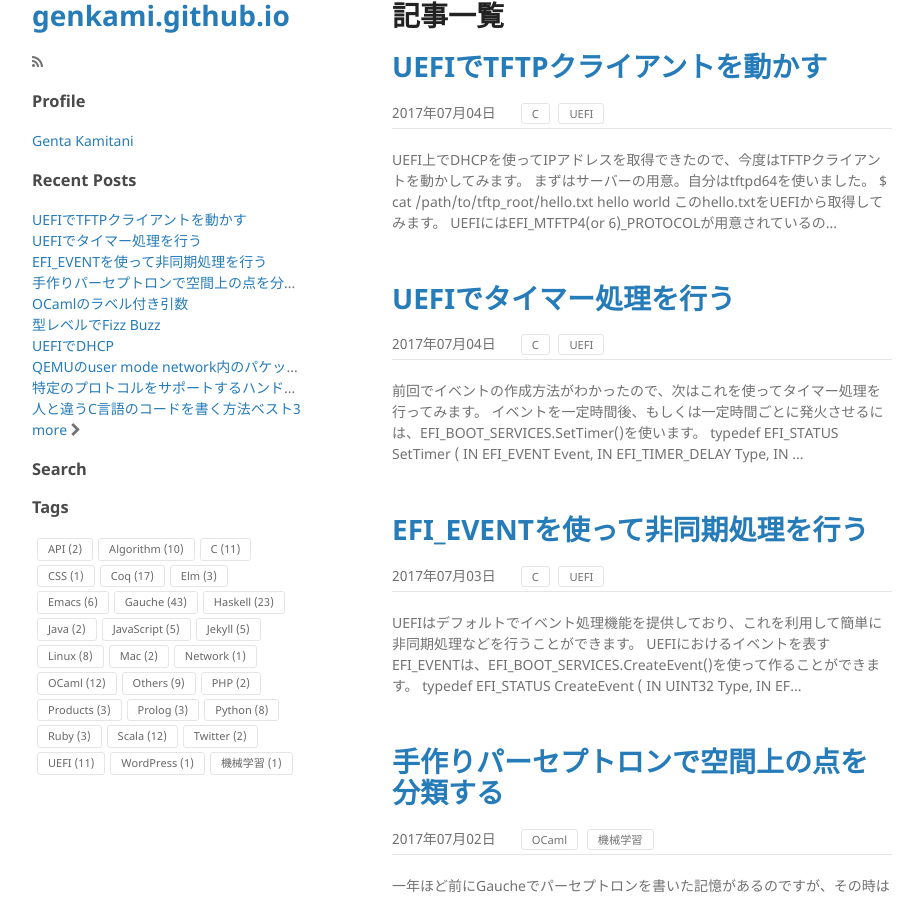
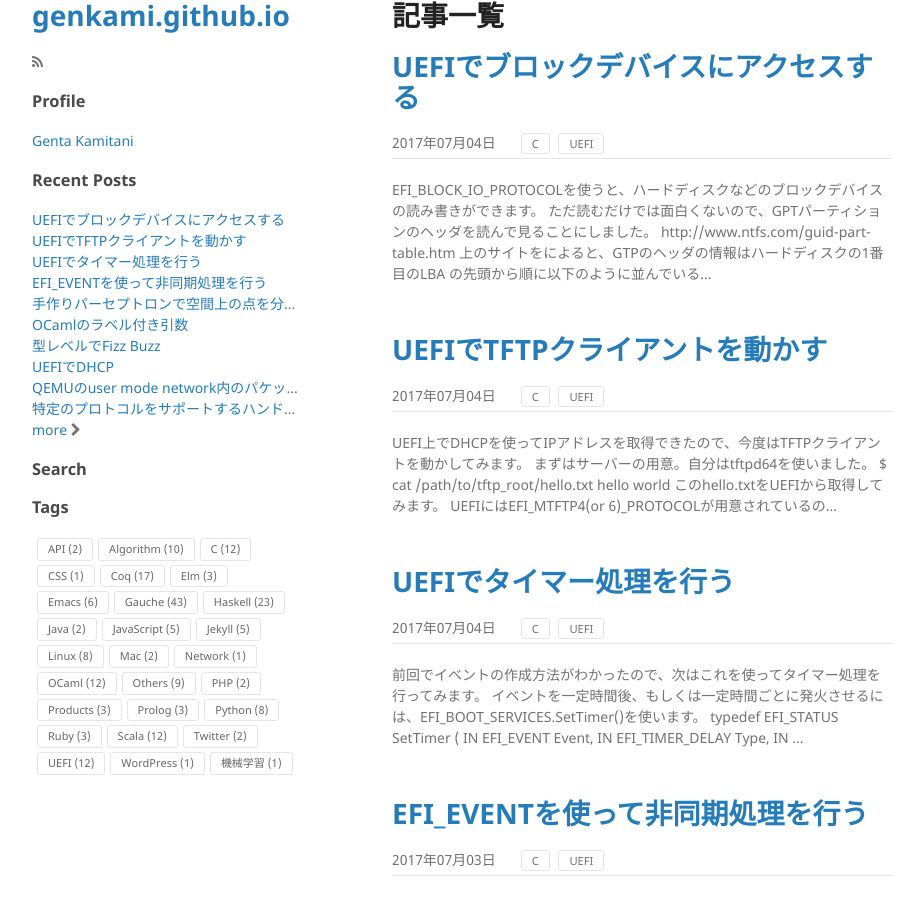
Before and after one commit to genkami/genkami.github.io, a Jekyll site: the page built from articles.html, in a window 1280 px wide and 900 px high. Shown: the whole window, without its empty margins (178-1101 px from the left). Built offline with Jekyll 4.4.1, drawn with Linux system fonts in a browser that asks for light colours; emoji names are drawn with the system emoji font; comment, search, counter and statistics services are not loaded; some of the changed text lies outside the part shown.

Commit message:
add post

````diff
--- a/_draft/uefi-block-io.md
+++ b/_posts/2017-07-04-03-uefi-block-io.md
@@ -1,30 +1,39 @@
-uefi-block-io
+---
+layout: post
+title: UEFIでブロックデバイスにアクセスする
+tags:
+- C
+- UEFI
+---
 
-https://en.wikipedia.org/wiki/GUID_Partition_Table
+`EFI_BLOCK_IO_PROTOCOL`を使うと、ハードディスクなどのブロックデバイスの読み書きができます。
 
-http://www.ntfs.com/guid-part-table.htm
-ここを参考にGPTパーティションの情報を取得
+ただ読むだけでは面白くないので、GPTパーティションのヘッダを読んで見ることにしました。
 
-LBA 1の先頭から順に以下のようなデータが並んでいる
+[http://www.ntfs.com/guid-part-table.htm](http://www.ntfs.com/guid-part-table.htm)
+
+上のサイトをによると、GTPのヘッダの情報はハードディスクの1番目のLBA の先頭から順に以下のように並んでいるようです。
 
 ``` c
 typedef struct GPT_HEADER {
-  UINT64 Signature;
-  UINT32 Revision;
-  UINT32 Size;
-  CHAR8 CRC32Header[4];
-  CHAR8 Reserved[4];
-  UINT64 CurrentLBA;
-  UINT64 BackupLBA;
-  UINT64 UsableLBAStart;
-  UINT64 UsableLBAEnd;
-  CHAR8 Guid[16];
-  UINT64 PartitionLBAStart;
-  UINT32 NumPartitions;
-  UINT32 PartitionEntrySize;
-  CHAR8 CRC32Partition[4];
+  UINT64 Signature;           // GPTのシグネチャ。 0x5452415020494645
+  UINT32 Revision;            // リビジョン
+  UINT32 Size;                // ヘッダのサイズ
+  CHAR8 CRC32Header[4];       // ヘッダ全体のCRC32
+  CHAR8 Reserved[4];          // 予約領域
+  UINT64 CurrentLBA;          // ヘッダのLBA
+  UINT64 BackupLBA;           // バックアップのLBA
+  UINT64 UsableLBAStart;      // パーティションに使えるLBAの開始位置
+  UINT64 UsableLBAEnd;        // ↑の終了位置
+  CHAR8 Guid[16];             // ハードディスクのGUID
+  UINT64 PartitionLBAStart;   // パーティションエントリの開始位置
+  UINT32 NumPartitions;       // パーティションエントリの数
+  UINT32 PartitionEntrySize;  // パーティションエントリのサイズ
+  CHAR8 CRC32Partition[4];    // パーティションエントリのCRC32
 } GPT_HEADER;
 ```
+
+このデータを実際にハードディスクの頭から取ってきます。
 
 
 ``` c
@@ -44,6 +53,10 @@ EFI_BOOT_SERVICES *gBS;
 
 #define INPUT_BUF_SIZE 64
 
+/*
+ * ConIn から1行読む。↓のコピペ
+ * https://genkami.github.io//2017/06/21/04-uefi-text-io.html
+ */
 EFI_STATUS
 EFIAPI
 GetLine (
@@ -73,6 +86,9 @@ GetLine (
   return EFI_BUFFER_TOO_SMALL;
 }
 
+/*
+ * 10進数の文字列を数値に変換(雑)
+ */
 EFI_STATUS
 EFIAPI
 ParseInt (
@@ -94,6 +110,9 @@ ParseInt (
   return EFI_SUCCESS;
 }
 
+/*
+ * CHAR8を2桁の16進数で表示
+ */
 void
 EFIAPI
 PrintHex (
@@ -134,6 +153,10 @@ UefiMain (
     return Status;
   }
 
+  /*
+   * ブロックデバイスが多すぎてどれがどれかわからないので、Device Pathを表示して
+   * それっぽいのを手動で選択する方式
+   */
   Print(L"block io devices:\n");
   for (UINTN i = 0; i < NoHandles; i++) {
     EFI_DEVICE_PATH_PROTOCOL *Path = DevicePathFromHandle(Handles[i]);
@@ -156,7 +179,7 @@ UefiMain (
 
     UINTN LineSize = INPUT_BUF_SIZE;
     Status = GetLine(Line, &LineSize);
-    if (Status != EFI_SUCCESS) continue;
+    if (Status != EFI_SUCCESS) continue; // 入力文字列が長すぎた?
 
     Status = ParseInt(Line, &DeviceIndex);
     if (Status != EFI_SUCCESS) {
@@ -166,6 +189,10 @@ UefiMain (
       break;
     }
   }
+
+  /*
+   * ここからが本番
+   */
 
   EFI_BLOCK_IO_PROTOCOL *BlockIo;
   Status = gBS->OpenProtocol(
@@ -184,6 +211,7 @@ UefiMain (
   gBS->FreePool(Line);
   gBS->FreePool(Handles);
 
+  // BlockIo->Mediaに、そのデバイスの情報が書かれている
   Print(L"removable media: %c\n", BlockIo->Media->RemovableMedia ? 'Y' : 'N');
   Print(L"logical partition: %c\n", BlockIo->Media->LogicalPartition ? 'Y' : 'N');
 
@@ -228,5 +256,14 @@ UefiMain (
 }
 ```
 
-signatureは上のサイトに書かれている値 (= 0x5452415020494645) に一致
-エンディアンの違い(?)で順番はずれてるけどGPTの情報を取得できてる
+実行結果がこちら
+
+![/img/post/2017-07-04-read-gpt.png](/img/post/2017-07-04-read-gpt.png)
+
+シグネチャが上のサイトに書かれている値 (= 0x5452415020494645) に一致しているので、正しく読めていそうです。
+
+ちなみに、DiskPartでディスクの情報を調べてみた結果がこちら
+
+![/img/post/2017-07-04-disk-info.png](/img/post/2017-07-04-disk-info.png)
+
+GUIDの並びがずれていますが、多分エンディアンの違い的なアレでしょう。
````
Also changed, not shown: img/post/2017-07-04-disk-info.png (renamed from _draft/disk-info.png), img/post/2017-07-04-read-gpt.png (renamed from _draft/read-gpt.png).
